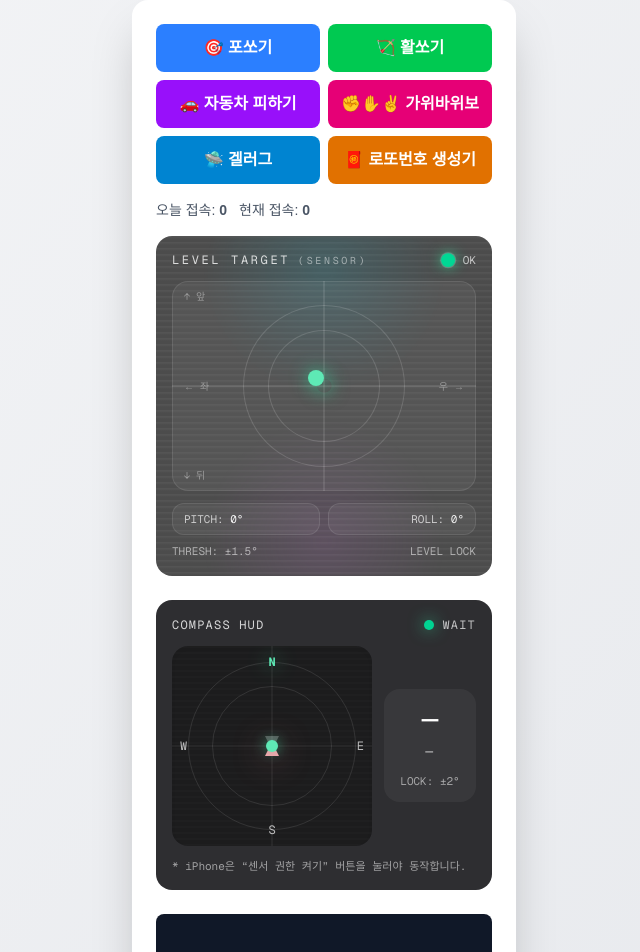
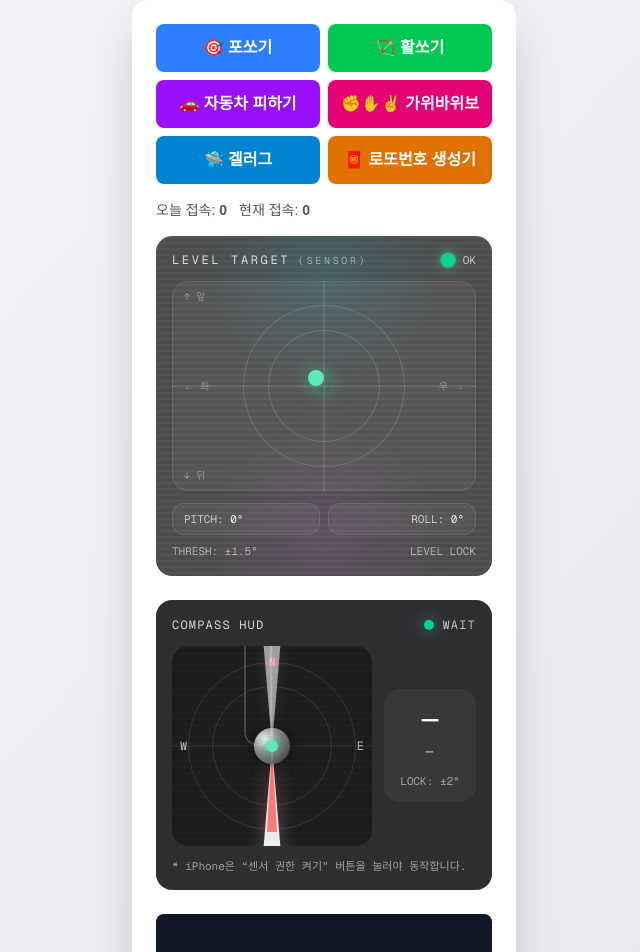
Before and after one commit to btollotus/cal-test-01, a Next.js app: page / in a window 1280 px wide. Shown: the top 952 px of the page, without its empty margins (316-956 px from the left). Built offline with nearby package versions, Linux system fonts and the light colour scheme; no server answers; the database is empty.

Commit message:
deploy: intro + online stats

```diff
--- a/components/CompassWidget.tsx
+++ b/components/CompassWidget.tsx
@@ -13,39 +13,6 @@ function dirLabel(deg: number) {
   const dirs = ['N', 'NE', 'E', 'SE', 'S', 'SW', 'W', 'NW'];
   const idx = Math.round(a / 45) % 8;
   return dirs[idx];
-}
-
-/** 짧은 “딩!” 효과음 (외부 파일 없이) */
-function playDing() {
-  try {
-    const AudioCtx = (window.AudioContext || (window as any).webkitAudioContext) as typeof AudioContext;
-    const ctx = new AudioCtx();
-
-    const o = ctx.createOscillator();
-    const g = ctx.createGain();
-
-    o.type = 'sine';
-    o.frequency.setValueAtTime(880, ctx.currentTime);
-    o.frequency.exponentialRampToValueAtTime(1320, ctx.currentTime + 0.08);
-
-    g.gain.setValueAtTime(0.0001, ctx.currentTime);
-    g.gain.exponentialRampToValueAtTime(0.18, ctx.currentTime + 0.01);
-    g.gain.exponentialRampToValueAtTime(0.0001, ctx.currentTime + 0.12);
-
-    o.connect(g);
-    g.connect(ctx.destination);
-
-    o.start();
-    o.stop(ctx.currentTime + 0.13);
-
-    o.onended = () => {
-      try {
-        ctx.close();
-      } catch {}
-    };
-  } catch {
-    // 무음 (브라우저/권한/정책에 따라 실패할 수 있음)
-  }
 }
 
 export default function CompassWidget() {
@@ -64,7 +31,10 @@ export default function CompassWidget() {
   // “딩” 중복 방지(LOCK 진입 시 1회)
   const dingedRef = useRef(false);
 
-  // 설정값 (원하면 여기만 조절)
+  // ✅ AudioContext 재사용(정책상 막히면 무음)
+  const audioRef = useRef<AudioContext | null>(null);
+
+  // 설정값
   const LOCK_THRESH_DEG = 2; // 북쪽(0°) ±2°면 LOCK
 
   const pretty = useMemo(() => {
@@ -73,9 +43,46 @@ export default function CompassWidget() {
     return { deg: `${Math.round(a)}°`, dir: dirLabel(a) };
   }, [heading]);
 
+  /** ✅ 짧은 “딩!” (외부 파일 없이, ctx 재사용) */
+  const playDing = async () => {
+    try {
+      const AudioCtx = (window.AudioContext || (window as any).webkitAudioContext) as typeof AudioContext;
+      if (!audioRef.current) audioRef.current = new AudioCtx();
+
+      const ctx = audioRef.current;
+      if (ctx.state === 'suspended') {
+        // 권한/정책상 resume이 막힐 수도 있음
+        await ctx.resume().catch(() => {});
+      }
+
+      const o = ctx.createOscillator();
+      const g = ctx.createGain();
+
+      o.type = 'sine';
+      o.frequency.setValueAtTime(880, ctx.currentTime);
+      o.frequency.exponentialRampToValueAtTime(1320, ctx.currentTime + 0.08);
+
+      g.gain.setValueAtTime(0.0001, ctx.currentTime);
+      g.gain.exponentialRampToValueAtTime(0.18, ctx.currentTime + 0.01);
+      g.gain.exponentialRampToValueAtTime(0.0001, ctx.currentTime + 0.12);
+
+      o.connect(g);
+      g.connect(ctx.destination);
+
+      o.start();
+      o.stop(ctx.currentTime + 0.13);
+    } catch {
+      // 무음 (브라우저/권한/정책에 따라 실패 가능)
+    }
+  };
+
   const handleOrientation = (e: DeviceOrientationEvent) => {
     const anyE = e as any;
+
+    // iOS Safari: webkitCompassHeading 제공(0=북, 시계방향)
     const iosHeading = typeof anyE.webkitCompassHeading === 'number' ? anyE.webkitCompassHeading : null;
+
+    // 표준: alpha
     const alpha = typeof e.alpha === 'number' ? e.alpha : null;
 
     const raw = iosHeading ?? alpha;
@@ -91,6 +98,7 @@ export default function CompassWidget() {
       return;
     }
 
+    // 각도 래핑 보간
     let delta = next - prev;
     if (delta > 180) delta -= 360;
     if (delta < -180) delta += 360;
@@ -101,16 +109,15 @@ export default function CompassWidget() {
 
     // LOCK 판정: 0° 근처면 잠금
     const a = clampAngle(smoothed);
-    const distToNorth = Math.min(a, 360 - a); // 0까지의 최소거리
+    const distToNorth = Math.min(a, 360 - a);
 
     const nowLocked = distToNorth <= LOCK_THRESH_DEG;
 
-    // 상태 전이 시만 set
     if (nowLocked !== lockedRef.current) {
       lockedRef.current = nowLocked;
       setLocked(nowLocked);
 
-      // LOCK 진입 시 "딩!" 1회
+      // ✅ LOCK 진입 시 딩 1회
       if (nowLocked) {
         if (!dingedRef.current) {
           dingedRef.current = true;
@@ -146,11 +153,11 @@ export default function CompassWidget() {
       setNeedPermission(false);
       window.addEventListener('deviceorientation', handleOrientation, true);
 
-      // iOS에서 오디오가 막히는 경우가 있어,
-      // 권한 버튼 누르는 순간에 오디오 컨텍스트가 열리도록 “무음 딩” 한번 준비
-      // (실제 소리는 LOCK 때)
+      // ✅ iOS 오디오 정책 때문에 "권한 버튼 누른 시점"에서 ctx 생성이 유리
+      // (자동 시작에서 막히면 나중에 LOCK 때도 막히는 경우가 있어 미리 준비)
       try {
-        playDing();
+        const AudioCtx = (window.AudioContext || (window as any).webkitAudioContext) as typeof AudioContext;
+        if (!audioRef.current) audioRef.current = new AudioCtx();
       } catch {}
     } catch (e: any) {
       setErr(e?.message ?? '센서 시작 실패');
@@ -165,10 +172,10 @@ export default function CompassWidget() {
     // eslint-disable-next-line react-hooks/exhaustive-deps
   }, []);
 
-  // 바늘 회전 각도
+  // ✅ 표시용 회전 각도(0~360)
   const rot = heading === null ? 0 : clampAngle(heading);
 
-  // 많은 기기에서 “북쪽 바늘”은 -rot이 더 자연스러움
+  // ✅ 일반 나침반: 바늘이 가리키는 북쪽은 -heading이 자연스러움
   const needleRotate = -rot;
 
   return (
@@ -180,8 +187,10 @@ export default function CompassWidget() {
         <div className="flex items-center gap-2">
           <span
             className={[
-              'inline-block h-2.5 w-2.5 rounded-full shadow-[0_0_16px_rgba(52,211,153,0.8)]',
-              locked ? 'bg-emerald-300 shadow-[0_0_22px_rgba(52,211,153,1)]' : 'bg-emerald-400',
+              'inline-block h-2.5 w-2.5 rounded-full',
+              locked
+                ? 'bg-emerald-300 shadow-[0_0_22px_rgba(52,211,153,1)]'
+                : 'bg-emerald-400 shadow-[0_0_16px_rgba(52,211,153,0.8)]',
             ].join(' ')}
           />
           <span className="text-white/70">{heading === null ? 'WAIT' : locked ? 'LOCK' : 'OK'}</span>
@@ -191,7 +200,7 @@ export default function CompassWidget() {
       {/* 내용 */}
       <div className="mt-3 grid grid-cols-[1fr_92px] items-center gap-3">
         {/* 다이얼 */}
-        <div className="relative aspect-square w-full rounded-2xl bg-black/40 overflow-hidden shadow-inner">
+        <div className="relative aspect-square w-full overflow-hidden rounded-2xl bg-black/40 shadow-inner">
           {/* 스캔라인 */}
           <div className="pointer-events-none absolute inset-0 opacity-25 [background:repeating-linear-gradient(to_bottom,rgba(255,255,255,0.06),rgba(255,255,255,0.06)_2px,transparent_2px,transparent_6px)]" />
 
@@ -203,12 +212,11 @@ export default function CompassWidget() {
 
           {/* N/E/S/W */}
           <div
-            className={[
-              'absolute left-1/2 top-2 -translate-x-1/2 font-mono text-xs font-bold',
-              locked
-                ? 'text-emerald-200 drop-shadow-[0_0_12px_rgba(52,211,153,1)]'
-                : 'text-emerald-300 drop-shadow-[0_0_10px_rgba(52,211,153,0.95)]',
-            ].join(' ')}
+            className="absolute left-1/2 top-2 -translate-x-1/2 font-mono text-xs font-bold"
+            style={{
+              color: '#ff3b3b',
+              textShadow: locked ? '0 0 16px rgba(52,211,153,0.9)' : '0 0 14px rgba(255,60,60,0.75)',
+            }}
           >
             N
           </div>
@@ -216,58 +224,87 @@ export default function CompassWidget() {
           <div className="absolute left-1/2 bottom-2 -translate-x-1/2 font-mono text-xs text-white/70">S</div>
           <div className="absolute left-2 top-1/2 -translate-y-1/2 font-mono text-xs text-white/70">W</div>
 
-          {/* ✅ 길쭉한 나침반 바늘(중앙 회전 고정) */}
+          {/* ✅ 이미지처럼: 길쭉한 다이아 바늘 + 가운데 금속 캡 */}
           <div
             className="absolute left-1/2 top-1/2 transition-transform duration-100"
             style={{ transform: `translate(-50%, -50%) rotate(${needleRotate}deg)` }}
           >
-            {/* 바늘 전체(세로) */}
-            <div className="relative h-[70%] w-[10px]">
-              {/* 북쪽(빨강) */}
+            {/* 바늘 레이어 */}
+            <div className="relative h-[72%] w-[70%]">
+              {/* 다이아 바늘(외곽선) */}
               <div
-                className="
-                  absolute left-1/2 top-0
-                  -translate-x-1/2
-                  h-1/2 w-[6px]
-                  rounded-full
-                  bg-rose-400
-                  shadow-[0_0_14px_rgba(251,113,133,0.85)]
-                "
+                className="absolute left-1/2 top-1/2"
+                style={{
+                  transform: 'translate(-50%, -50%)',
+                  width: 0,
+                  height: 0,
+                }}
               />
-              {/* 남쪽(회색) */}
+
+              {/* 북쪽(위) 다이아 반쪽 - 밝게/붉은기 */}
               <div
-                className="
-                  absolute left-1/2 bottom-0
-                  -translate-x-1/2
-                  h-1/2 w-[6px]
-                  rounded-full
-                  bg-white/30
-                  shadow-[0_0_10px_rgba(255,255,255,0.12)]
-                "
+                className="absolute left-1/2 top-[6%] -translate-x-1/2"
+                style={{
+                  width: 0,
+                  height: 0,
+                  borderLeft: '10px solid transparent',
+                  borderRight: '10px solid transparent',
+                  borderBottom: '120px solid rgba(255,255,255,0.92)',
+                  filter: 'drop-shadow(0 0 10px rgba(255,255,255,0.25))',
+                }}
               />
-              {/* 바늘 끝(삼각 캡) - 북쪽 */}
+              {/* 북쪽 안쪽 빨간 라인(포인트) */}
               <div
-                className="
-                  absolute left-1/2 -translate-x-1/2
-                  -top-1
-                  w-0 h-0
-                  border-l-[7px] border-l-transparent
-                  border-r-[7px] border-r-transparent
-                  border-b-[14px] border-b-rose-300
-                  drop-shadow-[0_0_16px_rgba(251,113,133,0.9)]
-                "
+                className="absolute left-1/2 top-[14%] -translate-x-1/2"
+                style={{
+                  width: 0,
+                  height: 0,
+                  borderLeft: '5px solid transparent',
+                  borderRight: '5px solid transparent',
+                  borderBottom: '86px solid rgba(255,60,60,0.65)',
+                  filter: 'drop-shadow(0 0 10px rgba(255,60,60,0.35))',
+                }}
               />
-              {/* 바늘 끝(삼각 캡) - 남쪽 */}
+
+              {/* 남쪽(아래) 다이아 반쪽 - 약간 어둡게 */}
               <div
-                className="
-                  absolute left-1/2 -translate-x-1/2
-                  -bottom-1
-                  w-0 h-0
-                  border-l-[7px] border-l-transparent
-                  border-r-[7px] border-r-transparent
-                  border-t-[14px] border-t-white/25
-                  drop-shadow-[0_0_10px_rgba(255,255,255,0.10)]
-                "
+                className="absolute left-1/2 bottom-[6%] -translate-x-1/2"
+                style={{
+                  width: 0,
+                  height: 0,
+                  borderLeft: '10px solid transparent',
+                  borderRight: '10px solid transparent',
+                  borderTop: '120px solid rgba(255,255,255,0.55)',
+                  filter: 'drop-shadow(0 0 8px rgba(255,255,255,0.18))',
+                }}
+              />
+
+              {/* 외곽선 느낌(얇은 라인) */}
+              <div
+                className="absolute left-1/2 top-1/2 -translate-x-1/2 -translate-y-1/2"
+                style={{
+                  width: '28px',
+                  height: '220px',
+                  border: '2px solid rgba(255,255,255,0.55)',
+                  borderRadius: '999px',
+                  transform: 'translate(-50%, -50%) rotate(0deg)',
+                  opacity: 0.35,
+                  filter: 'drop-shadow(0 0 8px rgba(255,255,255,0.12))',
+                }}
+              />
+
+              {/* 중앙 금속 캡 */}
+              <div
+                className="absolute left-1/2 top-1/2 h-9 w-9 -translate-x-1/2 -translate-y-1/2 rounded-full"
+                style={{
+                  background:
+                    'radial-gradient(circle at 30% 30%, rgba(255,255,255,0.95), rgba(180,180,180,0.75) 35%, rgba(90,90,90,0.9) 70%, rgba(0,0,0,0.92) 100%)',
+                  boxShadow: '0 0 16px rgba(0,0,0,0.45), inset 0 0 10px rgba(255,255,255,0.12)',
+                }}
+              />
+              <div
+                className="absolute left-1/2 top-1/2 h-1.5 w-1.5 -translate-x-1/2 -translate-y-1/2 rounded-full"
+                style={{ background: 'rgba(255,255,255,0.85)' }}
               />
             </div>
           </div>
@@ -275,7 +312,7 @@ export default function CompassWidget() {
           {/* 중심 점 */}
           <div className="absolute left-1/2 top-1/2 h-3 w-3 -translate-x-1/2 -translate-y-1/2 rounded-full bg-emerald-300 shadow-[0_0_14px_rgba(52,211,153,0.8)]" />
 
-          {/* LOCK 링(LOCK 시 살짝 강조) */}
+          {/* LOCK 링(LOCK 시 강조) */}
           {locked && (
             <div className="pointer-events-none absolute inset-6 rounded-full ring-2 ring-emerald-400/40 shadow-[0_0_22px_rgba(52,211,153,0.25)]" />
           )}
@@ -298,9 +335,7 @@ export default function CompassWidget() {
           {!supported && <div className="mt-3 font-mono text-[11px] text-white/60">이 기기/브라우저는 지원 안됨</div>}
           {err && <div className="mt-3 font-mono text-[11px] text-rose-200">{err}</div>}
 
-          <div className="mt-3 font-mono text-[11px] text-white/55">
-            LOCK: ±{LOCK_THRESH_DEG}°
-          </div>
+          <div className="mt-3 font-mono text-[11px] text-white/55">LOCK: ±{LOCK_THRESH_DEG}°</div>
         </div>
       </div>
 
```
